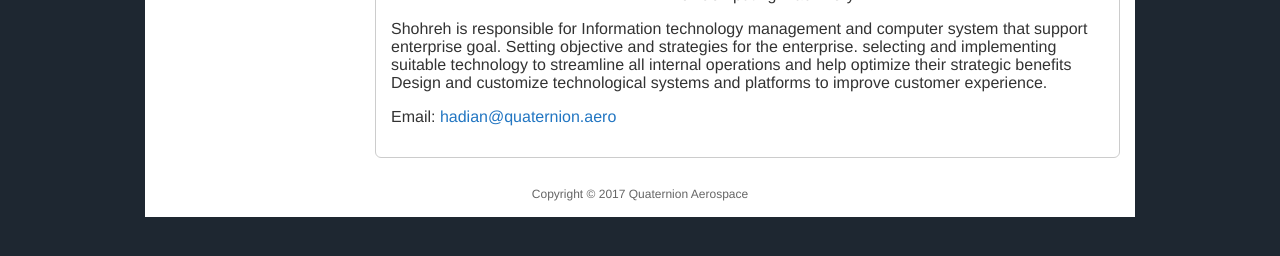
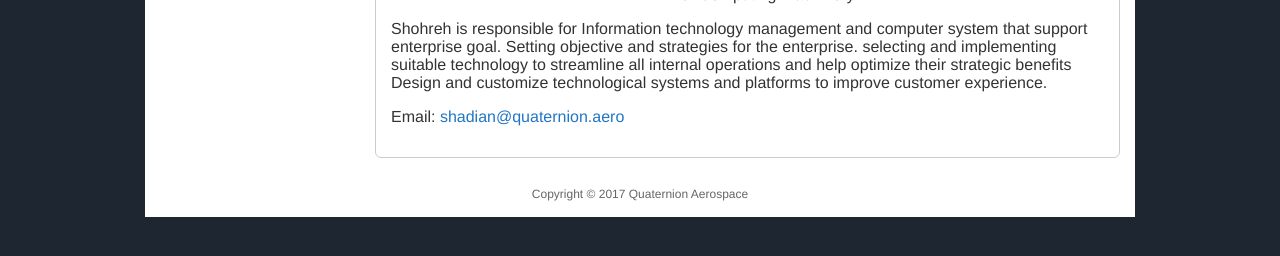
Before and after one commit to quaternion-aerospace/quaternion-aerospace.github.io, a Jekyll site: the page built from team/hadian.html, in a window 1280 px wide. Shown: the part 456-712 px from the top of the page. Built offline with Jekyll 4.4.1, drawn with Linux system fonts in a browser that asks for light colours.

Commit message:
fix Shohreh's email

```diff
--- a/team/hadian.html
+++ b/team/hadian.html
@@ -14,4 +14,4 @@ subMenu: company
     Design and customize technological systems and platforms to improve customer experience.
 
 </p>
-<p>Email: <a href="mailto:hadian@quaternionaerospace.com">hadian@quaternion.aero</a></p>
+<p>Email: <a href="mailto:shadian@quaternionaerospace.com">shadian@quaternion.aero</a></p>
```
